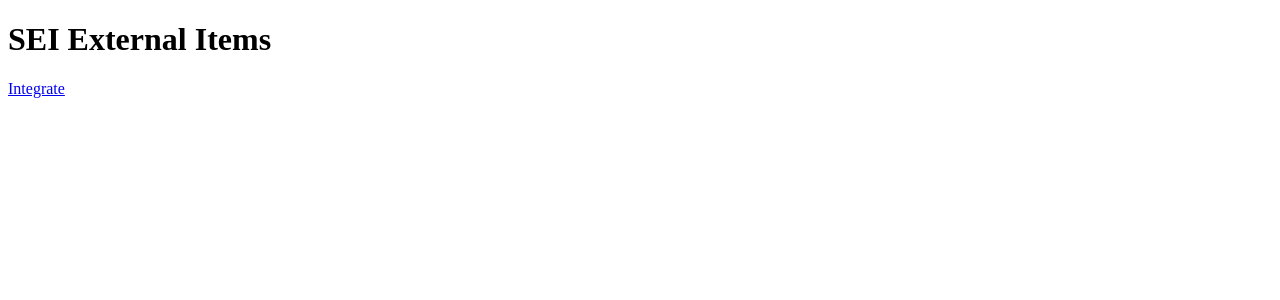
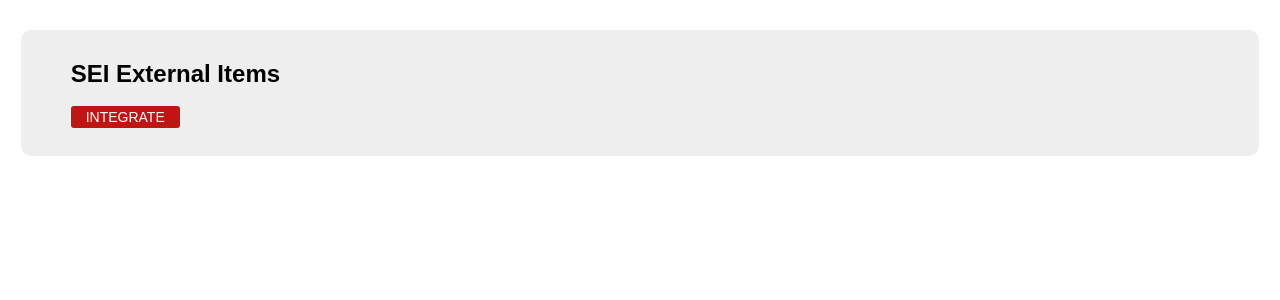
Before and after one commit to natfoster82/external_items, a Flask app: page / in a window 1280 px wide. Shown: the top 300 px of the page. Run offline with Flask 2, Linux system fonts and the light colour scheme.

Commit message:
styles added to index

```diff
--- a/templates/index.html
+++ b/templates/index.html
@@ -4,8 +4,33 @@
     <meta charset="UTF-8">
     <title>SEI External Items</title>
 </head>
-<body>
-<h1>SEI External Items</h1>
-<a href="{{ config.SEI_URL_BASE }}/integrate?caveon_id={{ config.SEI_ID }}">Integrate</a>
+<style>
+    html, #extItemIntegration body {
+        font-family: Arial, Helvetica, sans-serif;
+        background: #fff;
+    }
+    #extItemIntegration section {
+        width: 98%;
+        margin: 30px auto;
+        background: #eee;
+        border-radius: 10px;
+        padding: 10px 50px 30px;
+        box-sizing: border-box;
+    }
+    #extItemIntegration a {
+        text-decoration:none;
+        background: #be1515;
+        padding: 3px 15px;
+        color: #fff;
+        font-size: 14px;
+        border-radius: 3px;
+        text-transform: uppercase;
+    }
+</style>
+<body id="extItemIntegration">
+    <section>
+        <h1>SEI External Items</h1>
+        <a href="{{ config.SEI_URL_BASE }}/integrate?caveon_id={{ config.SEI_ID }}">Integrate</a>
+    </section>
 </body>
 </html>
```
Also changed, not shown: templates/sei_redirect.html (+17 -1 lines).
